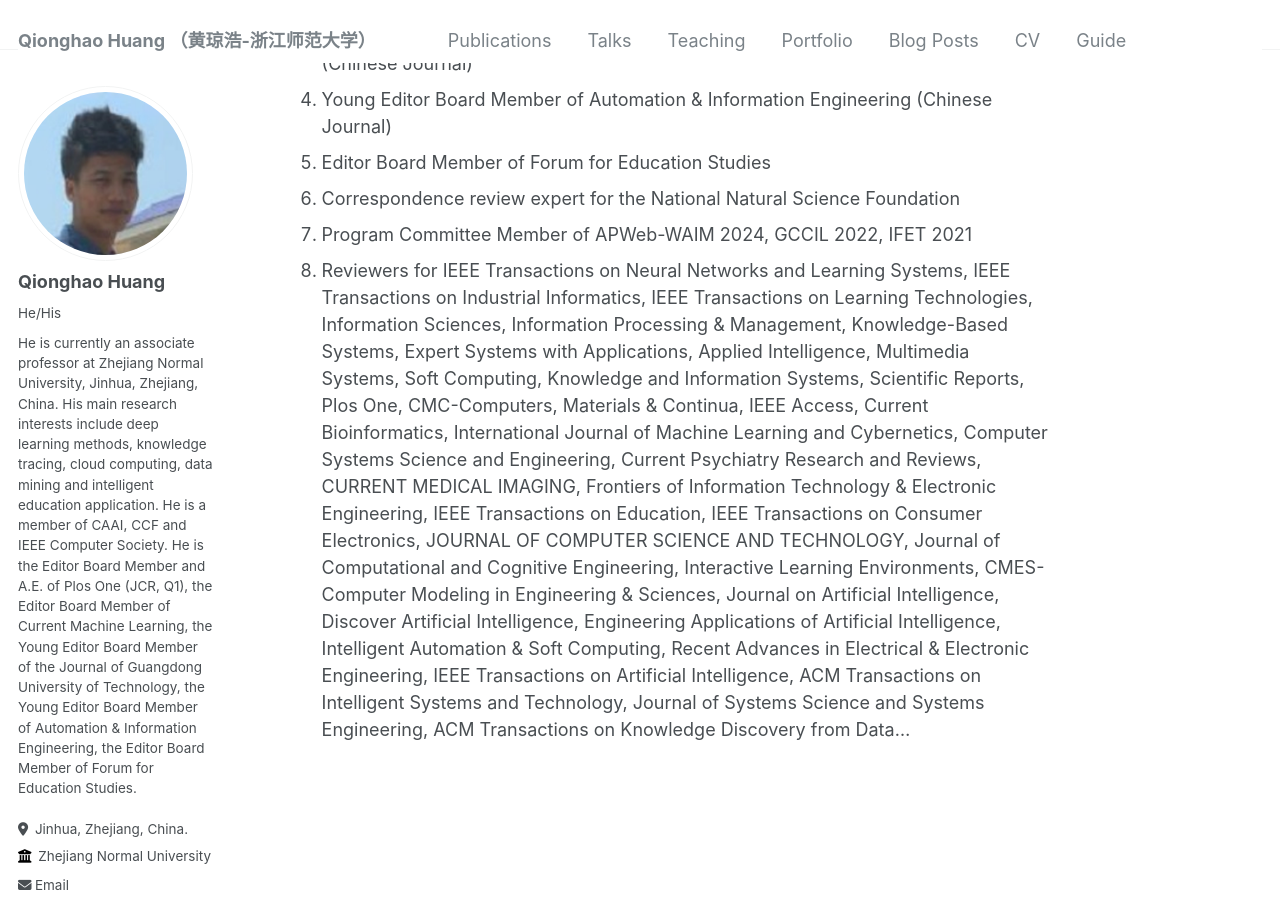
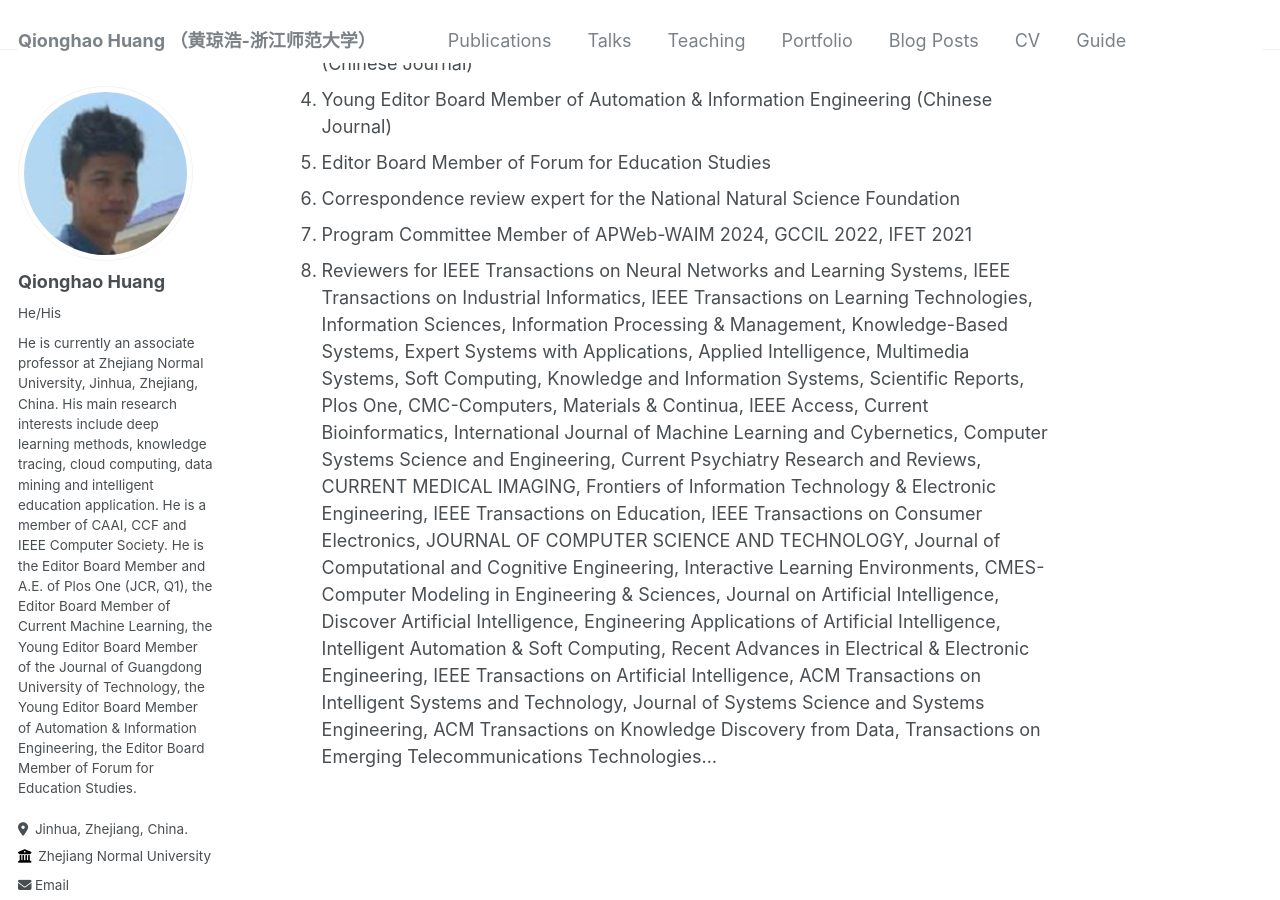
Before and after one commit to qhhuang-ai/qhhuang-ai.github.io, a Jekyll site: the page built from _pages/about.md, in a window 1280 px wide and 900 px high, scrolled down 9700 px. Built offline with Jekyll 4.4.1, drawn with Linux system fonts in a browser that asks for light colours; some web fonts are replaced; a script that is not in the unit is left out; comment, search, counter and statistics services are not loaded.

Commit message:
update CV!

```diff
--- a/_pages/about.md
+++ b/_pages/about.md
@@ -102,4 +102,4 @@ Service and leadership
 1. Correspondence review expert for the National Natural Science Foundation
 1. Program Committee Member of APWeb-WAIM 2024, GCCIL 2022, IFET 2021
 1. Reviewers for IEEE Transactions on Neural Networks and Learning Systems, IEEE Transactions on Industrial Informatics, IEEE Transactions on Learning Technologies, Information Sciences, Information Processing & Management, Knowledge-Based Systems, Expert Systems with Applications, Applied Intelligence, Multimedia Systems, Soft Computing, Knowledge and Information Systems, Scientific Reports, Plos One, CMC-Computers, Materials & Continua,  IEEE Access, Current Bioinformatics, International Journal of Machine Learning and Cybernetics, Computer Systems Science and Engineering, Current Psychiatry Research and Reviews, CURRENT MEDICAL IMAGING,  Frontiers of Information Technology & Electronic Engineering, IEEE Transactions on Education, IEEE Transactions on Consumer Electronics, JOURNAL OF COMPUTER SCIENCE AND TECHNOLOGY, Journal of Computational and Cognitive Engineering, Interactive Learning Environments, CMES-Computer Modeling in Engineering & Sciences, Journal on Artificial Intelligence, Discover Artificial Intelligence, Engineering Applications of Artificial Intelligence,
-Intelligent Automation & Soft Computing, Recent Advances in Electrical & Electronic Engineering, IEEE Transactions on Artificial Intelligence, ACM Transactions on Intelligent Systems and Technology, Journal of Systems Science and Systems Engineering, ACM Transactions on Knowledge  Discovery from Data...
+Intelligent Automation & Soft Computing, Recent Advances in Electrical & Electronic Engineering, IEEE Transactions on Artificial Intelligence, ACM Transactions on Intelligent Systems and Technology, Journal of Systems Science and Systems Engineering, ACM Transactions on Knowledge  Discovery from Data, Transactions on Emerging Telecommunications Technologies...
```
